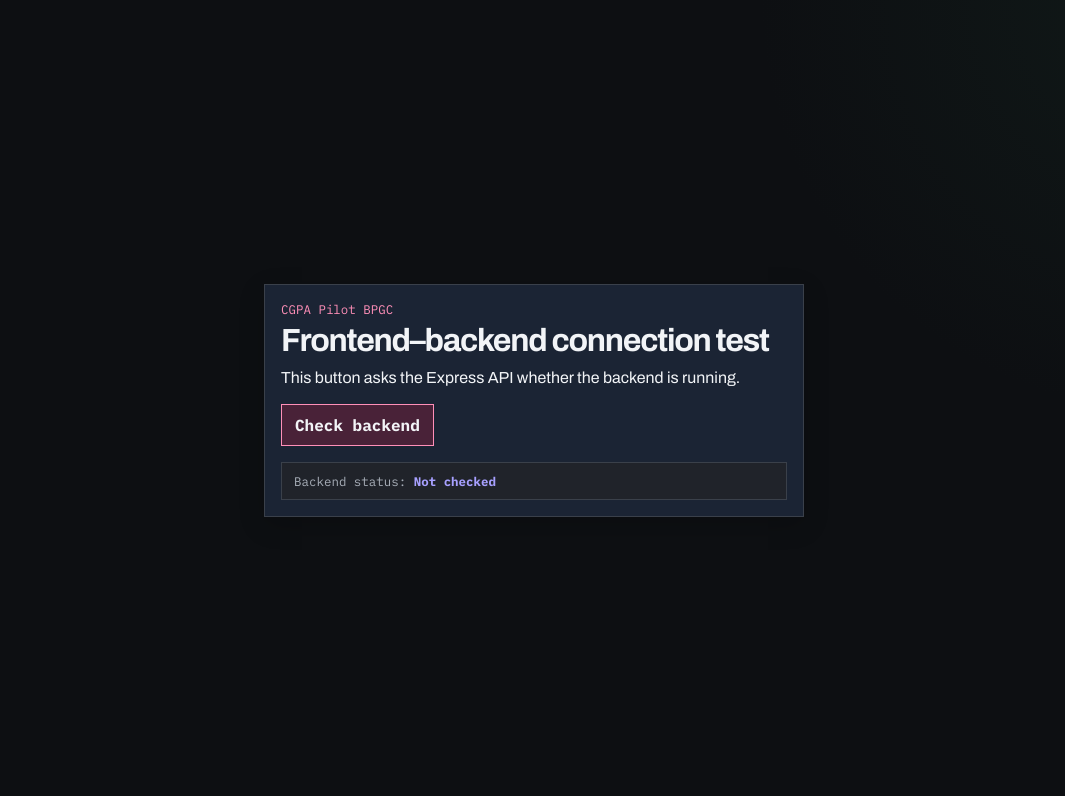
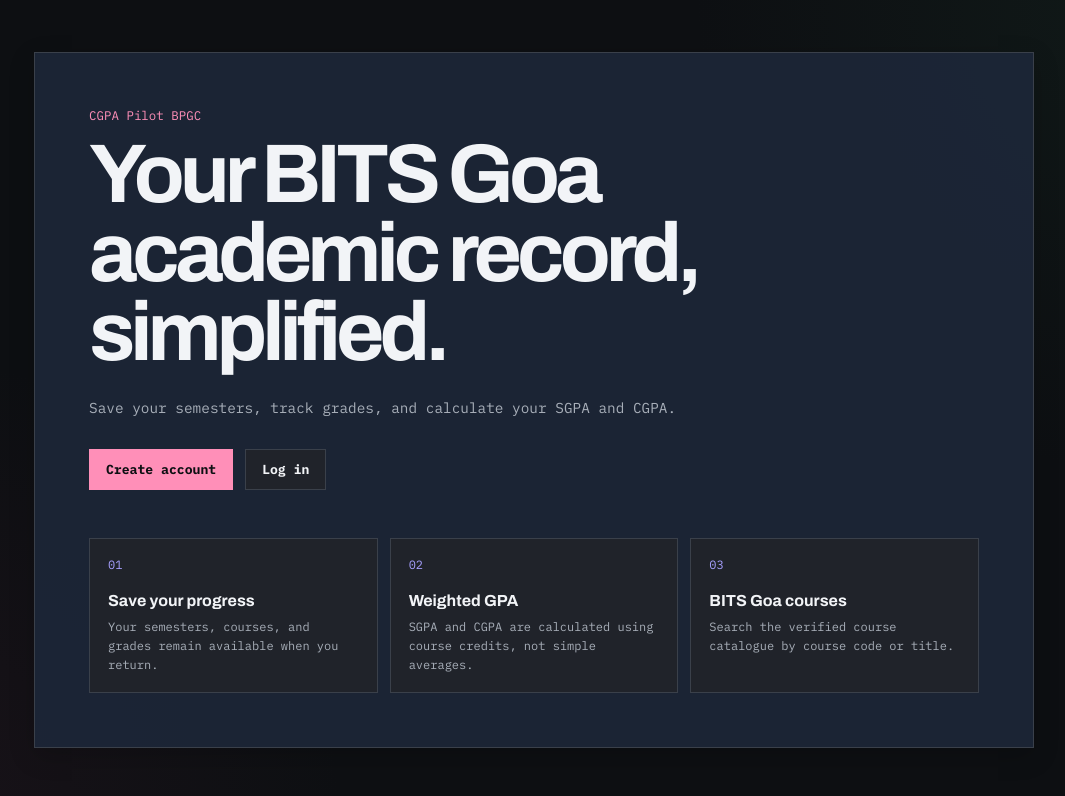
Before and after one commit to saatvikn/cgpa_pilot_bpgc, a Next.js app in the folder client/: page / in a window 1280 px wide. Shown: the top 796 px of the page, without its empty margins (106-1171 px from the left). Built offline with nearby package versions, Linux system fonts and the light colour scheme; no server answers.

Commit message:
Build public landing page

```diff
--- a/client/app/page.jsx
+++ b/client/app/page.jsx
@@ -1,53 +1,68 @@
-"use client";
+import Link from "next/link";
 
-import { useState } from "react";
 import styles from "./page.module.css";
 
-import { apiRequest } from "@/lib/api";
-
-export default function Home() {
-    const [backendStatus, setBackendStatus] = useState("Not checked");
-    const [error, setError] = useState("");
-    const [isLoading, setIsLoading] = useState(false);
-
-    async function checkBackend() {
-        setIsLoading(true);
-        setError("");
-
-        try {
-            const data = await apiRequest("/api/health");
-            setBackendStatus(data.status);
-        } catch (requestError) {
-            setError(requestError.message);
-        } finally {
-            setIsLoading(false);
-        }
-    }
-
+export default function HomePage() {
     return (
         <main className={styles.main}>
-            <section className={styles.card}>
-                <p className={styles.eyebrow}>CGPA Pilot BPGC</p>
-                <h1>Frontend–backend connection test</h1>
-
-                <p>
-                    This button asks the Express API whether the backend is running.
+            <section className={styles.hero}>
+                <p className={styles.eyebrow}>
+                    CGPA Pilot BPGC
                 </p>
 
-                <button
-                    className={styles.button}
-                    type="button"
-                    onClick={checkBackend}
-                    disabled={isLoading}
-                >
-                    {isLoading ? "Checking..." : "Check backend"}
-                </button>
+                <h1 className={styles.title}>
+                    Your BITS Goa academic record, simplified.
+                </h1>
 
-                <p className={styles.status}>
-                    Backend status: <strong>{backendStatus}</strong>
+                <p className={styles.subtitle}>
+                    Save your semesters, track grades, and calculate
+                    your SGPA and CGPA.
                 </p>
 
-                {error && <p className={styles.error}>Error: {error}</p>}
+                <div className={styles.actions}>
+                    <Link
+                        className={styles.primaryLink}
+                        href="/register"
+                    >
+                        Create account
+                    </Link>
+
+                    <Link
+                        className={styles.secondaryLink}
+                        href="/login"
+                    >
+                        Log in
+                    </Link>
+                </div>
+
+                <div className={styles.featureGrid}>
+                    <article className={styles.featureCard}>
+                        <p className={styles.featureNumber}>01</p>
+                        <h2>Save your progress</h2>
+                        <p>
+                            Your semesters, courses, and grades remain
+                            available when you return.
+                        </p>
+                    </article>
+
+                    <article className={styles.featureCard}>
+                        <p className={styles.featureNumber}>02</p>
+                        <h2>Weighted GPA</h2>
+                        <p>
+                            SGPA and CGPA are calculated using course
+                            credits, not simple averages.
+                        </p>
+                    </article>
+
+                    <article className={styles.featureCard}>
+                        <p className={styles.featureNumber}>03</p>
+                        <h2>BITS Goa courses</h2>
+                        <p>
+                            Search the verified course catalogue by
+                            course code or title.
+                        </p>
+                    </article>
+                </div>
             </section>
         </main>
     );
--- a/client/app/page.module.css
+++ b/client/app/page.module.css
@@ -2,88 +2,131 @@
     min-height: 100vh;
     display: grid;
     place-items: center;
-    padding: 14px;
+    padding: 24px;
     color: var(--color-text);
     background:
         radial-gradient(circle at top right,
-            rgba(30, 68, 49, 0.18),
-            transparent 26rem),
+            rgba(30, 68, 49, 0.2),
+            transparent 30rem),
+        radial-gradient(circle at bottom left,
+            rgba(84, 35, 58, 0.16),
+            transparent 28rem),
         var(--color-background);
 }
 
-.card {
-    width: min(100%, 540px);
-    padding: 16px;
+.hero {
+    width: min(100%, 1000px);
+    padding: clamp(24px, 5vw, 54px);
     background: var(--color-panel-blue);
     border: 1px solid var(--color-border);
     box-shadow: var(--panel-shadow);
 }
 
-.card h1 {
+.eyebrow {
     margin-bottom: 12px;
-    font-size: 2rem;
-    line-height: 1;
-    letter-spacing: -0.04em;
-}
-
-.eyebrow {
-    margin-bottom: 8px;
     color: var(--color-accent);
     font-family: var(--font-mono);
     font-size: 0.78rem;
 }
 
-.button {
-    margin-top: 18px;
-    padding: 10px 13px;
+.title {
+    max-width: 760px;
+    font-size: clamp(2.4rem, 7vw, 5.2rem);
+    line-height: 0.95;
+    letter-spacing: -0.06em;
+}
+
+.subtitle {
+    max-width: 650px;
+    margin-top: 24px;
+    color: var(--color-muted);
+    font-family: var(--font-mono);
+    font-size: 0.9rem;
+    line-height: 1.7;
+}
+
+.actions {
+    display: flex;
+    flex-wrap: wrap;
+    gap: 12px;
+    margin-top: 28px;
+}
+
+.primaryLink,
+.secondaryLink {
+    padding: 11px 16px;
+    border: 1px solid;
+    font-family: var(--font-mono);
+    font-size: 0.82rem;
+    font-weight: 700;
+}
+
+.primaryLink {
+    color: var(--color-background);
+    background: var(--color-accent);
+    border-color: var(--color-accent);
+}
+
+.primaryLink:hover {
     color: var(--color-text);
     background: var(--color-panel-pink);
-    border: 1px solid var(--color-accent);
-    font-family: var(--font-mono);
-    font-weight: 700;
-    cursor: pointer;
 }
 
-.button:hover:not(:disabled) {
-    color: var(--color-background);
-    background: var(--color-accent);
+.secondaryLink {
+    color: var(--color-text);
+    background: var(--color-panel-raised);
+    border-color: var(--color-border);
 }
 
-.button:disabled {
-    cursor: not-allowed;
-    opacity: 0.6;
+.secondaryLink:hover {
+    border-color: var(--color-accent-secondary);
 }
 
-.status {
-    margin-top: 16px;
-    padding: 10px 12px;
-    color: var(--color-muted);
+.featureGrid {
+    display: grid;
+    grid-template-columns: repeat(3, 1fr);
+    gap: 12px;
+    margin-top: 48px;
+}
+
+.featureCard {
+    padding: 18px;
     background: var(--color-panel-raised);
     border: 1px solid var(--color-border);
-    font-family: var(--font-mono);
-    font-size: 0.78rem;
 }
 
-.status strong {
+.featureNumber {
+    margin-bottom: 20px;
     color: var(--color-accent-secondary);
+    font-family: var(--font-mono);
+    font-size: 0.75rem;
 }
 
-.error {
-    margin-top: 8px;
-    padding: 10px 12px;
-    color: var(--color-error);
-    background: var(--color-error-background);
-    border: 1px solid var(--color-error);
-    font-family: var(--font-mono);
-    font-size: 0.78rem;
+.featureCard h2 {
+    margin-bottom: 8px;
+    font-size: 1rem;
 }
 
-@media (max-width: 480px) {
-    .card {
-        padding: 14px;
+.featureCard p:last-child {
+    color: var(--color-muted);
+    font-family: var(--font-mono);
+    font-size: 0.75rem;
+    line-height: 1.6;
+}
+
+@media (max-width: 720px) {
+    .main {
+        padding: 12px;
     }
 
-    .card h1 {
-        font-size: 1.75rem;
+    .featureGrid {
+        grid-template-columns: 1fr;
+        margin-top: 32px;
+    }
+
+    .primaryLink,
+    .secondaryLink {
+        flex: 1;
+        text-align: center;
     }
 }
```
